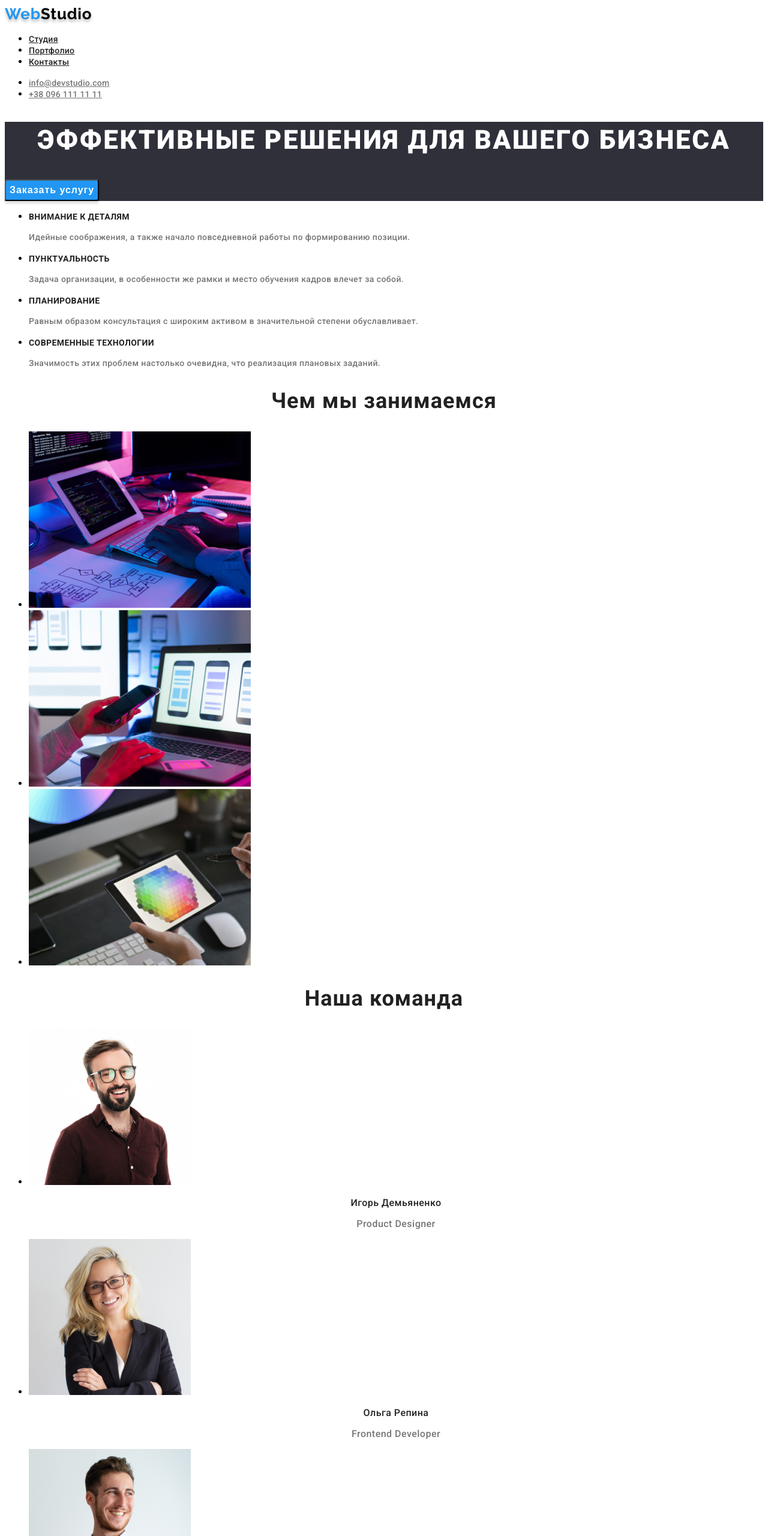
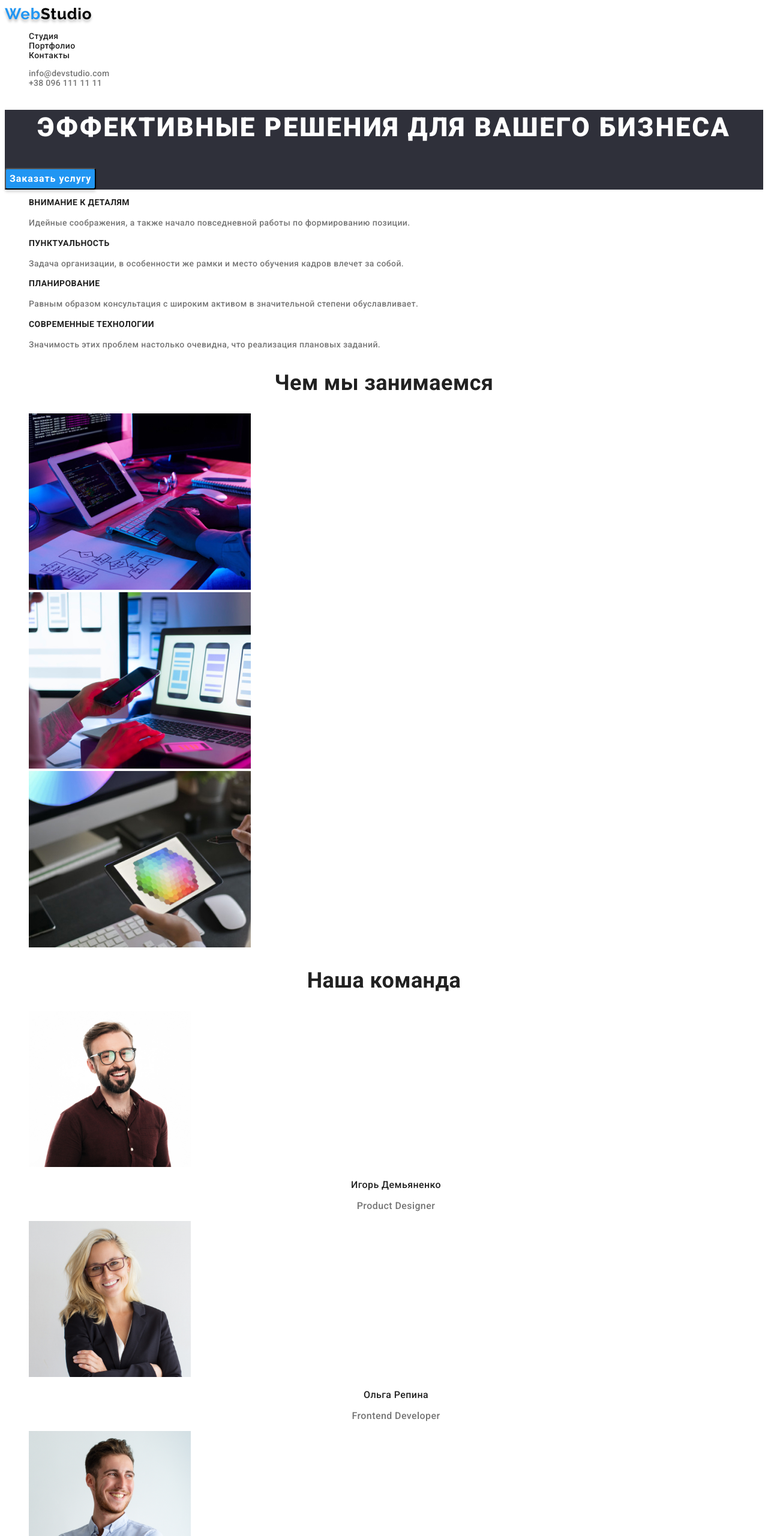
Before and after one commit to volokads/goit-markup-hw-02, a plain HTML site: page index.html in a window 1280 px wide. Shown: the top 2560 px of the page at 60% size. Drawn offline with Linux system fonts and the light colour scheme.

Commit message:
after repair css

```diff
--- a/css/styles.css
+++ b/css/styles.css
@@ -1,5 +1,9 @@
 body{
     font-family: 'Roboto', sans-serif;
+    font-weight: 400;
+    font-size: 14px;
+    letter-spacing: 0.03em;
+    line-height: 1.14;
 }
 .logo{
     font-family: Raleway;
@@ -16,25 +20,22 @@ body{
     color: #2196F3;
 }
 .nav-list a{
-    font-style: normal;
     font-weight: 500;
     font-size: 14px;
-    line-height: 16px;
-    letter-spacing: 0.02em;
+    line-height: 1.14;
     color: #212121;
+    text-decoration: none;
 }
-.nav-list a:hover{
-    color: #2196F3;
-    cursor: pointer;
-}
+
 .our-contacts a{
-    font-style: normal;
     font-weight: 500;
     font-size: 14px;
-    line-height: 16px;
+    line-height: 1.14;
     letter-spacing: 0.02em;
     color: #757575;
+    text-decoration: none;
 }
+.nav-list a:hover,
 .our-contacts a:hover,
 .our-contacts a:focus{
     color: #2196F3;
@@ -44,99 +45,74 @@ body{
     background-color: #2F303A;
 }
 .main-heading{
-    font-style: normal;
     font-weight: 900;
     font-size: 44px;
-    line-height: 60px;
-
+    line-height: 1.36;
     text-align: center;
     letter-spacing: 0.06em;
     text-transform: uppercase;
     color: #FFFFFF;
 }
 .service-button{
+    font-family: 'Roboto';
     font-style: normal;
-    font-weight: bold;
+    font-weight: 700;
     font-size: 16px;
-    line-height: 30px;
+    line-height: 1.88;
     display: flex;
     align-items: center;
     text-align: center;
     letter-spacing: 0.06em;
+
     color: #FFFFFF;
     cursor: pointer;
     background: #2196F3;
     box-shadow: 0px 4px 4px rgba(0, 0, 0, 0.15);
     border-radius: 4px;
 }
+.list{
+    list-style: none;
+}
 .preferenses-list h3{
-    font-style: normal;
-    font-weight: bold;
     font-size: 14px;
-    line-height: 16px;
-    letter-spacing: 0.03em;
+    font-weight: 700;
     text-transform: uppercase;
     color: #212121;
 }
 .preferenses-list p{
-    font-style: normal;
-    font-weight: normal;
-    font-size: 14px;
-    line-height: 24px;
-    letter-spacing: 0.03em;
+    line-height: 1.71;
     color: #757575;
 }
-.our-works{
-    font-style: normal;
-    font-weight: bold;
+.our-works,
+.team{
+    font-weight: 700;
     font-size: 36px;
-    line-height: 42px;
+    line-height: 1.17;
+    color: #212121;
     text-align: center;
-    letter-spacing: 0.03em;
-    color: #212121;
-}
-.team{
-    font-style: normal;
-    font-weight: bold;
-    font-size: 36px;
-    line-height: 42px;
-    text-align: center;
-    letter-spacing: 0.03em;
-    color: #212121;
 }
 .teamlist h3{
-    font-style: normal;
     font-weight: 500;
     font-size: 16px;
-    line-height: 19px;
+    line-height: 1.19;
     text-align: center;
-    letter-spacing: 0.03em;
     color: #212121;
 }
 .teamlist p{
-    font-style: normal;
-    font-weight: normal;
     font-size: 16px;
-    line-height: 19px;
+    line-height: 1.19;
     text-align: center;
-    letter-spacing: 0.03em;
     color: #757575;
 }
 .address{
-    font-style: normal;
-    font-weight: normal;
-    font-size: 14px;
-    line-height: 24px;
-    letter-spacing: 0.03em;
+    line-height: 1.71;
     color: #FFFFFF;
+    text-decoration: none;
 }
 .footer-contacts{
-    font-style: normal;
-    font-weight: normal;
-    font-size: 14px;
-    line-height: 24px;
-    letter-spacing: 0.03em;
+    line-height: 1.71;
     color: rgba(255, 255, 255, 0.6);
+    text-decoration: none;
 }
 .footer-contacts:hover,
 .footer-contacts:focus{
@@ -147,12 +123,11 @@ footer{
     background-color: #2F303A;
 }
 .buttons{
-    font-style: normal;
+    font-family: 'Roboto';
     font-weight: 500;
     font-size: 16px;
-    line-height: 26px;
+    line-height: 1.63;
     text-align: center;
-    letter-spacing: 0.03em;
     color: #212121;
 }
 .buttons:hover{
@@ -163,18 +138,15 @@ footer{
     cursor: pointer;
 }
 .works-list h2{
-    font-style: normal;
-    font-weight: bold;
+    font-weight: 700;
     font-size: 18px;
-    line-height: 36px;
+    line-height: 2.00;
     letter-spacing: 0.06em;
     color: #212121;
 }
 .works-list p{
-    font-style: normal;
-    font-weight: normal;
     font-size: 16px;
-    line-height: 30px;
+    line-height: 1.88;
     letter-spacing: 0.03em;
     color: #757575;
 }
--- a/index.html
+++ b/index.html
@@ -13,13 +13,13 @@
     <header>
       <nav>
         <a class="logo" href="./index.html"><span class="web-logo">Web</span>Studio</a>
-        <ul class="nav-list">
+        <ul class="nav-list list">
           <li><a href="/index.html">Студия</a></li>
           <li><a href="/portfolio.html"> Портфолио</a></li>
           <li><a href="#">Контакты</a></li>
         </ul>
       </nav>
-      <ul class="our-contacts">
+      <ul class="our-contacts list">
         <li><a href="mailto:info@devstudio.com">info@devstudio.com</a></li>
         <li><a href="tel:+380961111111">+38 096 111 11 11</a></li>
       </ul>
@@ -31,7 +31,7 @@
     </section>
     <section>
       <!--<h2>Preferenses</h2>-->
-      <ul class="preferenses-list">
+      <ul class="preferenses-list list">
         <li>
           <h3>Внимание к деталям</h3>
           <p>
@@ -64,7 +64,7 @@
     </section>
     <section>
       <h2 class="our-works">Чем мы занимаемся</h2>
-      <ul>
+      <ul class="list">
         <li>
           <img
             src="./img/box_1.jpg"
@@ -90,7 +90,7 @@
     </section>
     <section>
       <h2 class="team">Наша команда</h2>
-      <ul class="teamlist">
+      <ul class="teamlist list">
         <li>
           <img src="./img/igor.jpg" alt="Product Designer"
           height="260"
```
Also changed, not shown: portfolio.html (+4 -4 lines).
